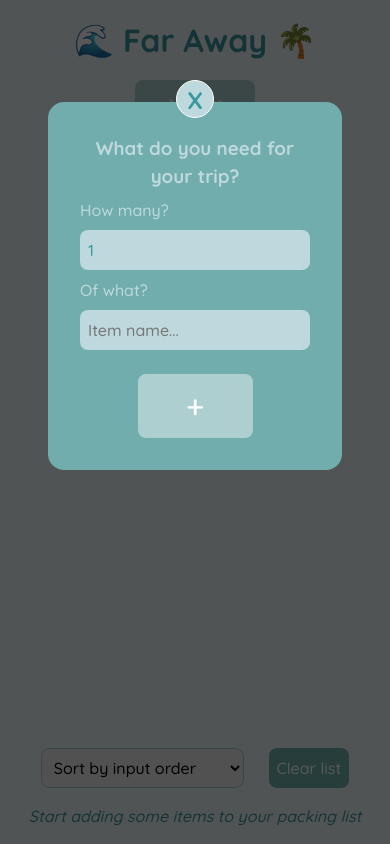
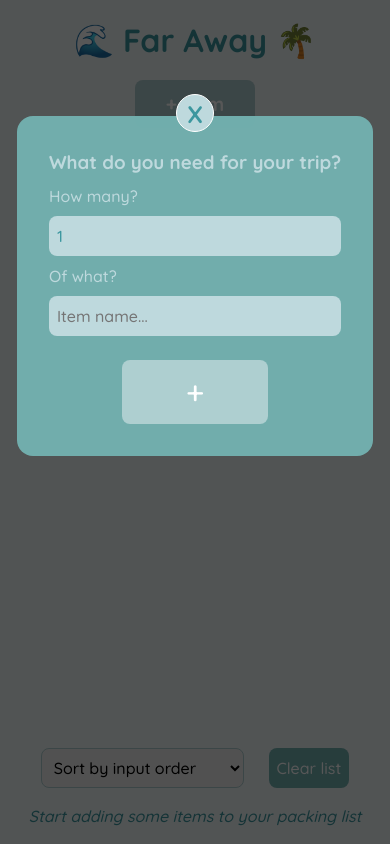
Before and after one commit to dambus/travel-list-restyle, a React (Create React App) app: page / in a window 390 px wide. Both pictures are taken after a click on the button "+ Item". Built offline with nearby package versions, Linux system fonts and the light colour scheme.

Commit message:
tampering width on iphone X

```diff
--- a/src/sass/_Modal.scss
+++ b/src/sass/_Modal.scss
@@ -6,12 +6,13 @@
   height: 100vh;
   background-color: rgba(black, 0.66);
   z-index: 6;
+  overflow: hidden;
 }
 
 .modal-body {
   // position: relative;
   max-height: 50%;
-  padding: 2rem;
+  padding: 0rem;
   // border: 1px solid red;
   z-index: 100;
   // background-color: $color-bg;
--- a/src/sass/_bpoints.scss
+++ b/src/sass/_bpoints.scss
@@ -1,5 +1,5 @@
 // BREAKPOINTS
-$screen-xs-min: 350px;
+$screen-xs-min: 300px;
 $screen-sm-min: 576px;
 $screen-md-min: 768px;
 $screen-lg-min: 992px;
--- a/src/sass/base.scss
+++ b/src/sass/base.scss
@@ -102,8 +102,8 @@ body {
   // flex-direction: column;
   display: grid;
   grid-template-rows: auto auto 1fr auto;
-  width: auto;
-  // width: 100%;
+  // width: auto;
+  width: 100%;
   height: 100vh;
   background-color: $color-bg;
   color: $color-text;
```
